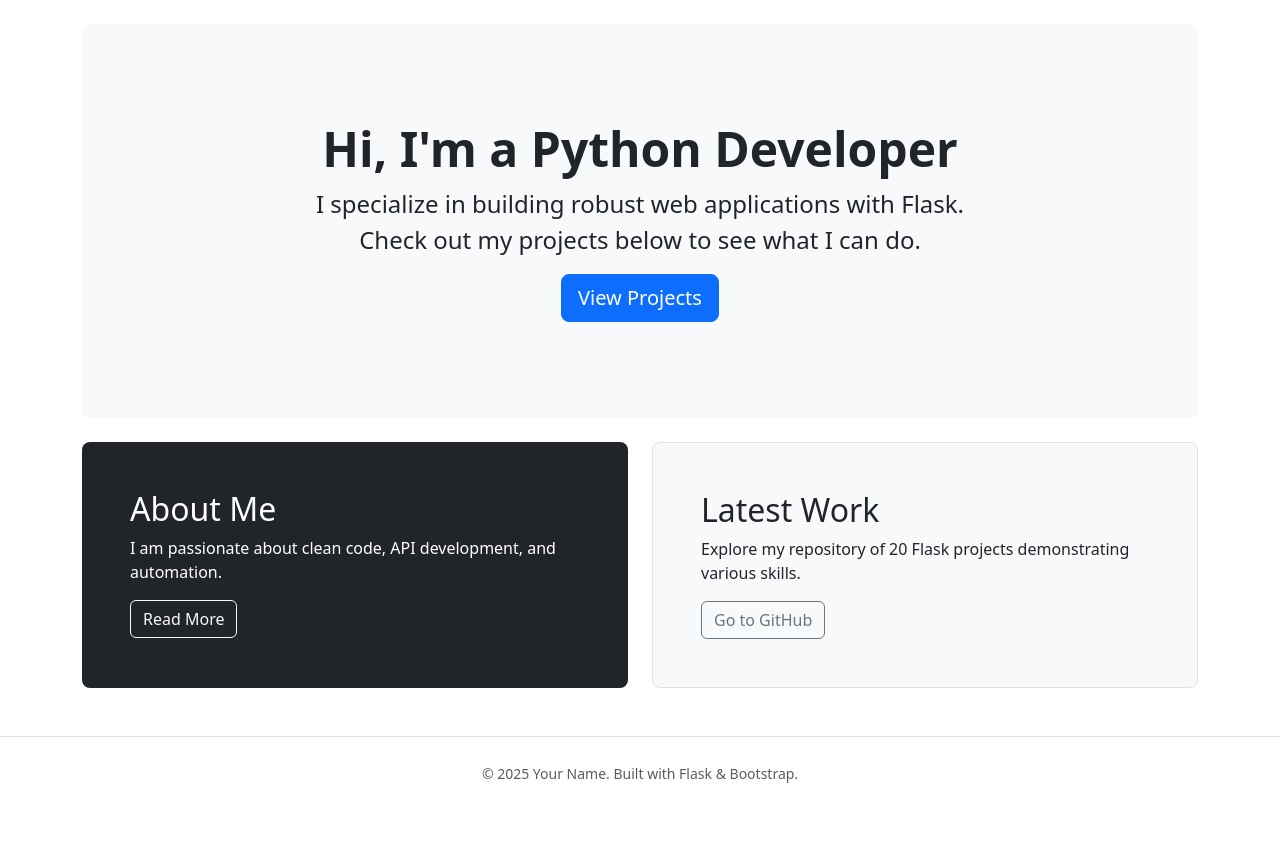
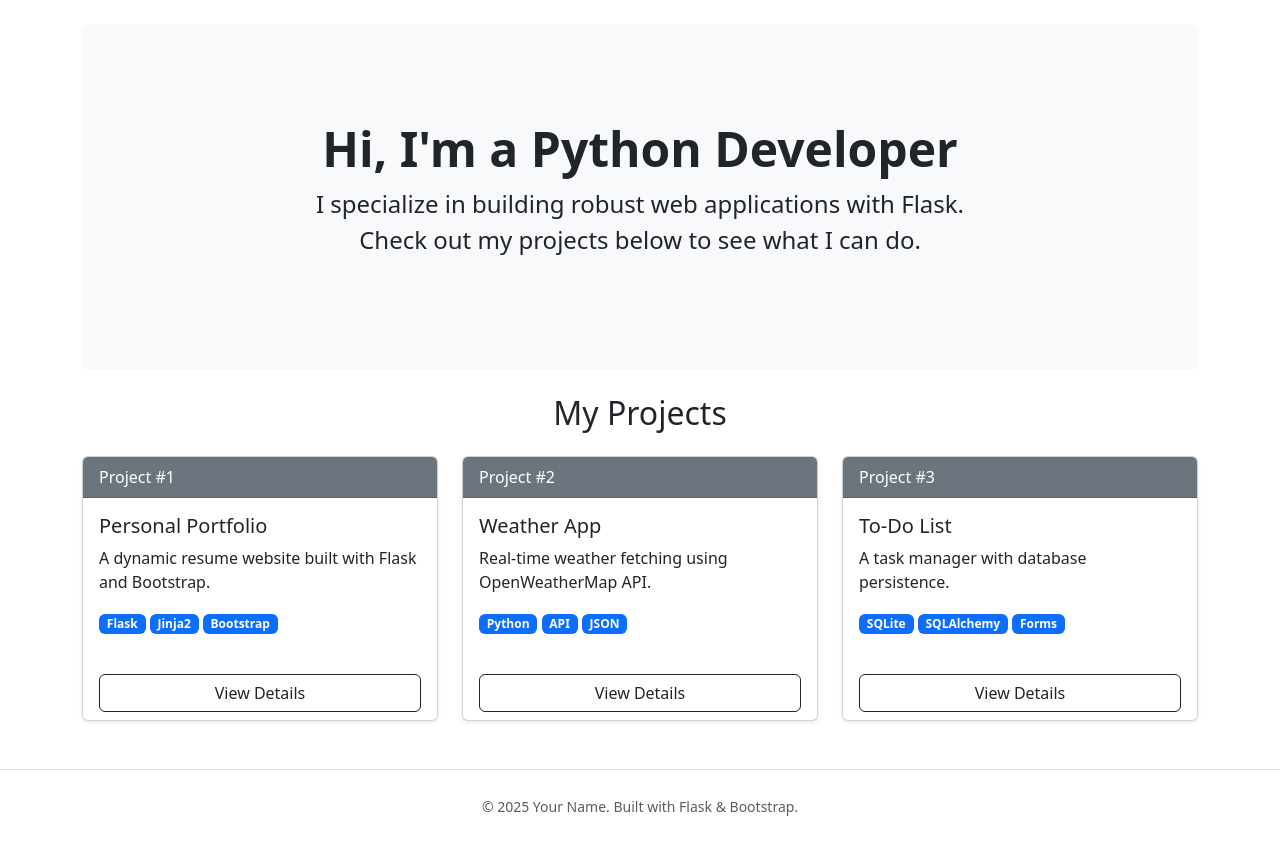
Before and after one commit to Coolside-coder/Personal-Profile-Website, a Flask app: page / in a window 1280 px wide. Shown: the part 56-898 px from the top of the page. Before the commit the page ends 839 px from the top, so only its background shows below. Run offline with Flask 3, Linux system fonts and the light colour scheme.

Commit message:
Made project list dynamic using Jinja2 loops

```diff
--- a/app/routes.py
+++ b/app/routes.py
@@ -1,8 +1,35 @@
 from flask import Blueprint, render_template
 
-#Creating a blueprint named 'bp'
 bp = Blueprint('main', __name__)
 
 @bp.route('/')
 def home():
-    return render_template('index.html')
+    # This is our "Database" for now.
+    # It's a list of dictionaries.
+    projects = [
+        {
+            "id": 1,
+            "name": "Personal Portfolio",
+            "description": "A dynamic resume website built with Flask and Bootstrap.",
+            "tech": ["Flask", "Jinja2", "Bootstrap"],
+            "image": "portfolio.png" # We will use placeholders for now
+        },
+        {
+            "id": 2,
+            "name": "Weather App",
+            "description": "Real-time weather fetching using OpenWeatherMap API.",
+            "tech": ["Python", "API", "JSON"],
+            "image": "weather.png"
+        },
+        {
+            "id": 3,
+            "name": "To-Do List",
+            "description": "A task manager with database persistence.",
+            "tech": ["SQLite", "SQLAlchemy", "Forms"],
+            "image": "todo.png"
+        }
+    ]
+
+    # Pass the 'projects' list to the template
+    # The variable name on the left (projects) is what the HTML sees.
+    return render_template('index.html', projects=projects)
--- a/app/templates/index.html
+++ b/app/templates/index.html
@@ -10,24 +10,35 @@
             I specialize in building robust web applications with Flask.
             Check out my projects below to see what I can do.
         </p>
-        <button class="btn btn-primary btn-lg" type="button">View Projects</button>
     </div>
 </div>
 
-<div class="row align-items-md-stretch">
-    <div class="col-md-6">
-        <div class="h-100 p-5 text-bg-dark rounded-3">
-            <h2>About Me</h2>
-            <p>I am passionate about clean code, API development, and automation.</p>
-            <button class="btn btn-outline-light" type="button">Read More</button>
+<h2 class="mb-4 text-center">My Projects</h2>
+
+<div class="row row-cols-1 row-cols-md-3 g-4">
+    {% for project in projects %}
+    <div class="col">
+        <div class="card h-100 shadow-sm">
+            <div class="card-header bg-secondary text-white">
+                Project #{{ project.id }}
+            </div>
+
+            <div class="card-body">
+                <h5 class="card-title">{{ project.name }}</h5>
+                <p class="card-text">{{ project.description }}</p>
+
+                <div class="mb-3">
+                    {% for tech in project.tech %}
+                        <span class="badge bg-primary">{{ tech }}</span>
+                    {% endfor %}
+                </div>
+            </div>
+
+            <div class="card-footer bg-transparent border-top-0">
+                <a href="#" class="btn btn-outline-dark w-100">View Details</a>
+            </div>
         </div>
     </div>
-    <div class="col-md-6">
-        <div class="h-100 p-5 bg-light border rounded-3">
-            <h2>Latest Work</h2>
-            <p>Explore my repository of 20 Flask projects demonstrating various skills.</p>
-            <button class="btn btn-outline-secondary" type="button">Go to GitHub</button>
-        </div>
+    {% endfor %}
     </div>
-</div>
 {% endblock %}
```
